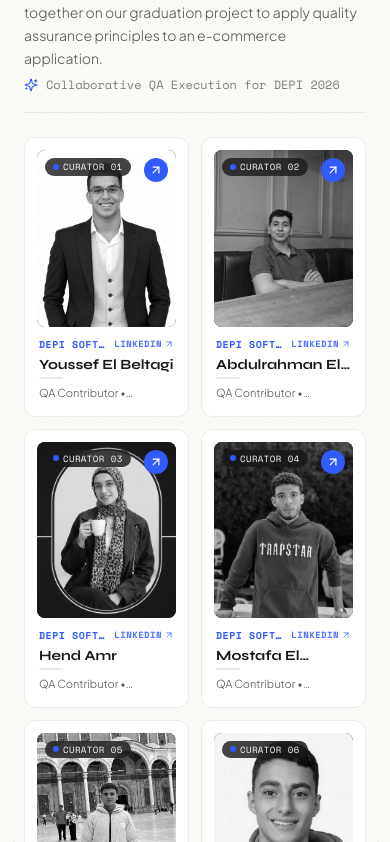
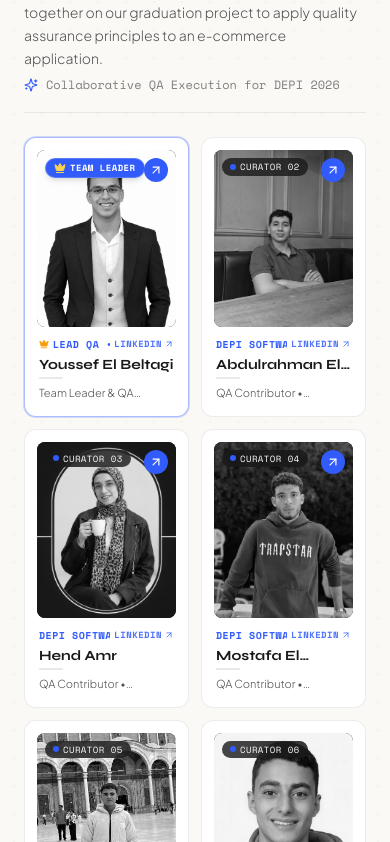
Before and after one commit to elbltagi/qa-portfolio-2, a React (Vite) app: page / in a window 390 px wide. Shown: the part 2922-3764 px from the top of the page. Built offline with nearby package versions, Linux system fonts and the light colour scheme; no server answers; the database is empty; a web font is replaced by a local one.

Commit message:
feat(team): add Team Leader crown badge and leadership title to first member (Youssef El Beltagi)

```diff
--- a/src/sections/TeamSection.tsx
+++ b/src/sections/TeamSection.tsx
@@ -1,7 +1,7 @@
 import React, { useState, useRef } from 'react';
 import { useGSAP } from '@gsap/react';
 import { gsap } from '../lib/gsap';
-import { Sparkles, ArrowUpRight } from 'lucide-react';
+import { Sparkles, ArrowUpRight, Crown } from 'lucide-react';
 import type { TeamIntroductionData } from '../types';
 
 interface TeamSectionProps {
@@ -160,6 +160,12 @@ export const TeamSection: React.FC<TeamSectionProps> = ({ team }) => {
           {team.members.map((member, index) => {
             const isHovered = hoveredMemberId === member.id;
             const isAnyHovered = hoveredMemberId !== null;
+            const isLeader =
+              index === 0 ||
+              member.id === 'team-1' ||
+              member.role === 'Team Leader' ||
+              member.name.toLowerCase().includes('youssef');
+
             const defaultUrls: Record<number, string> = {
               0: 'https://eg.linkedin.com/in/youssef-elbltagi',
               1: 'https://www.linkedin.com/in/abdulrhman-mohamed01/',
@@ -168,11 +174,15 @@ export const TeamSection: React.FC<TeamSectionProps> = ({ team }) => {
             };
             const memberUrl = member.url || member.linkedinUrl || defaultUrls[index];
 
-            const cardClasses = `group relative rounded-xl sm:rounded-2xl bg-canvas-surface border border-canvas-border p-3 sm:p-4 flex flex-col justify-between transition-all duration-300 cursor-pointer select-none no-underline ${
+            const cardClasses = `group relative rounded-xl sm:rounded-2xl bg-canvas-surface border ${
+              isLeader ? 'border-accent/40 ring-1 ring-accent/20' : 'border-canvas-border'
+            } p-3 sm:p-4 flex flex-col justify-between transition-all duration-300 cursor-pointer select-none no-underline ${
               isHovered
                 ? 'border-accent shadow-lg sm:shadow-xl -translate-y-1'
                 : isAnyHovered
                 ? 'opacity-70 scale-[0.99]'
+                : isLeader
+                ? 'hover:border-accent shadow-xs'
                 : 'hover:border-accent/40 shadow-xs'
             }`;
 
@@ -193,10 +203,17 @@ export const TeamSection: React.FC<TeamSectionProps> = ({ team }) => {
                   />
 
                   {/* Top Identifier Pill */}
-                  <div className="absolute top-2 left-2 sm:top-3 sm:left-3 px-2 py-0.5 sm:px-3 sm:py-1 rounded-full bg-ink/80 backdrop-blur-md text-canvas-surface text-[9px] sm:text-xs font-tech flex items-center gap-1 sm:gap-1.5 shadow-xs">
-                    <span className="w-1.5 h-1.5 rounded-full bg-accent" />
-                    <span className="uppercase tracking-wider">Curator 0{index + 1}</span>
-                  </div>
+                  {isLeader ? (
+                    <div className="absolute top-2 left-2 sm:top-3 sm:left-3 px-2 sm:px-2.5 py-0.5 sm:py-1 rounded-full bg-accent text-white backdrop-blur-md text-[9px] sm:text-xs font-tech flex items-center gap-1 sm:gap-1.5 shadow-md font-bold tracking-wider uppercase border border-white/20">
+                      <Crown className="w-3 h-3 sm:w-3.5 sm:h-3.5 text-amber-300 fill-amber-300 shrink-0" />
+                      <span>Team Leader</span>
+                    </div>
+                  ) : (
+                    <div className="absolute top-2 left-2 sm:top-3 sm:left-3 px-2 py-0.5 sm:px-3 sm:py-1 rounded-full bg-ink/80 backdrop-blur-md text-canvas-surface text-[9px] sm:text-xs font-tech flex items-center gap-1 sm:gap-1.5 shadow-xs">
+                      <span className="w-1.5 h-1.5 rounded-full bg-accent" />
+                      <span className="uppercase tracking-wider">Curator 0{index + 1}</span>
+                    </div>
+                  )}
 
                   {/* Top Right Tap/Hover Indicator */}
                   <div
@@ -219,8 +236,9 @@ export const TeamSection: React.FC<TeamSectionProps> = ({ team }) => {
                 {/* Member Information */}
                 <div className="space-y-1 sm:space-y-2 px-0.5 sm:px-1 pb-0.5 sm:pb-1">
                   <div className="flex items-center justify-between gap-1">
-                    <span className="text-[10px] sm:text-xs font-tech uppercase text-accent font-semibold tracking-wider truncate">
-                      {member.track}
+                    <span className="text-[10px] sm:text-xs font-tech uppercase text-accent font-semibold tracking-wider truncate flex items-center gap-1">
+                      {isLeader && <Crown className="w-2.5 h-2.5 sm:w-3 sm:h-3 text-amber-500 fill-amber-500 shrink-0" />}
+                      <span>{isLeader ? 'Lead QA • DEPI' : member.track}</span>
                     </span>
                     {memberUrl ? (
                       <span className="text-[9px] sm:text-[10px] font-tech text-accent/85 font-bold uppercase tracking-wider shrink-0 flex items-center gap-0.5 group-hover:text-accent transition-colors">
@@ -245,7 +263,7 @@ export const TeamSection: React.FC<TeamSectionProps> = ({ team }) => {
                   />
 
                   <p className="text-[11px] sm:text-xs text-ink-muted font-light pt-0.5 sm:pt-1 line-clamp-1 sm:line-clamp-none">
-                    QA Contributor • Automation Test Store
+                    {isLeader ? 'Team Leader & QA Specialist • Automation Test Store' : 'QA Contributor • Automation Test Store'}
                   </p>
                 </div>
               </>
--- a/src/services/projectService.ts
+++ b/src/services/projectService.ts
@@ -33,6 +33,7 @@ export const fallbackProjectState: ProjectStatePayload = {
         id: "team-1",
         name: "Youssef El Beltagi",
         track: "DEPI Software Testing",
+        role: "Team Leader",
         avatar: "/images/team/member-1.png",
         initials: "YE",
         objectPosition: "50% 20%",
@@ -526,15 +527,14 @@ export async function fetchProjectData(): Promise<{
 
     if (combinedData.teamIntroduction?.members) {
       combinedData.teamIntroduction.members = combinedData.teamIntroduction.members.map((member, index) => {
+        const isLeader = member.id === 'team-1' || index === 0 || member.name.toLowerCase().includes('youssef');
         const mappedUrl = memberLinkedInMap[member.id] || memberLinkedInMap[`team-${index + 1}`];
-        if (mappedUrl) {
-          return {
-            ...member,
-            url: member.url || mappedUrl,
-            linkedinUrl: member.linkedinUrl || mappedUrl
-          };
-        }
-        return member;
+        return {
+          ...member,
+          role: isLeader ? 'Team Leader' : member.role,
+          url: member.url || mappedUrl,
+          linkedinUrl: member.linkedinUrl || mappedUrl
+        };
       });
     }
 
```
